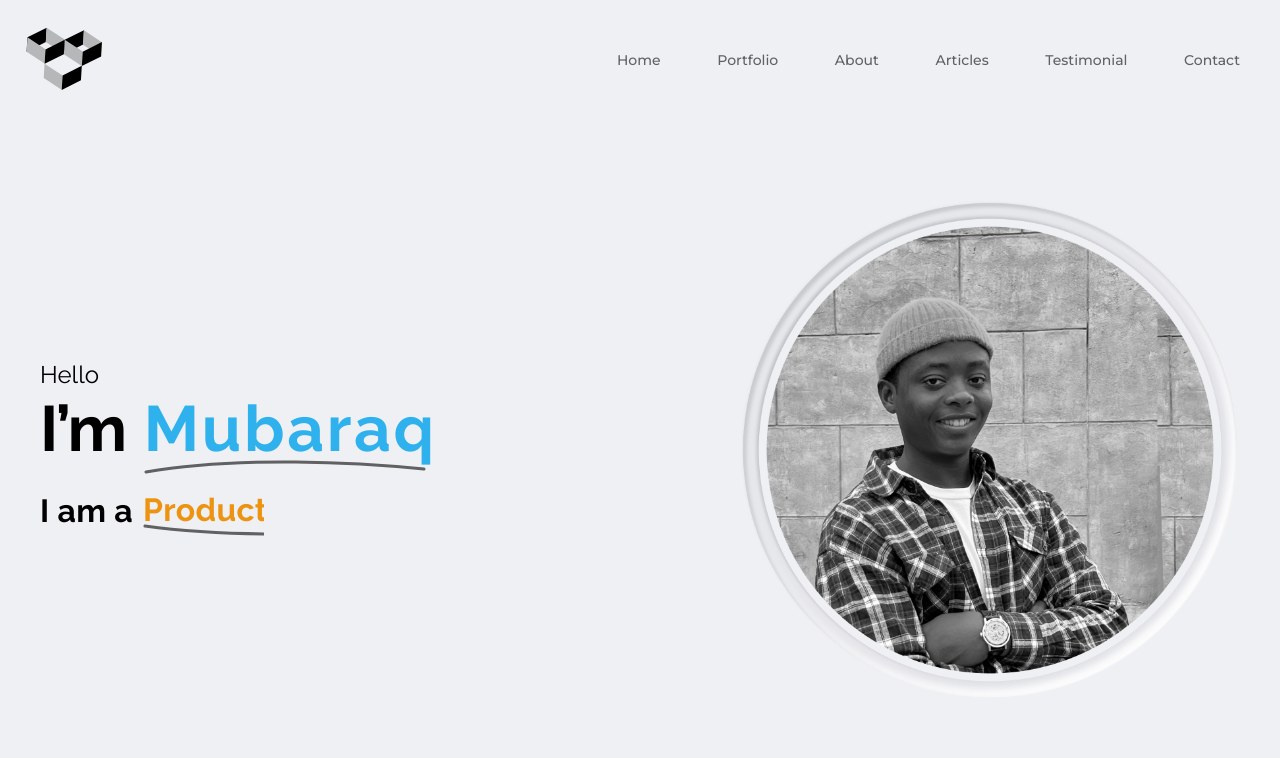
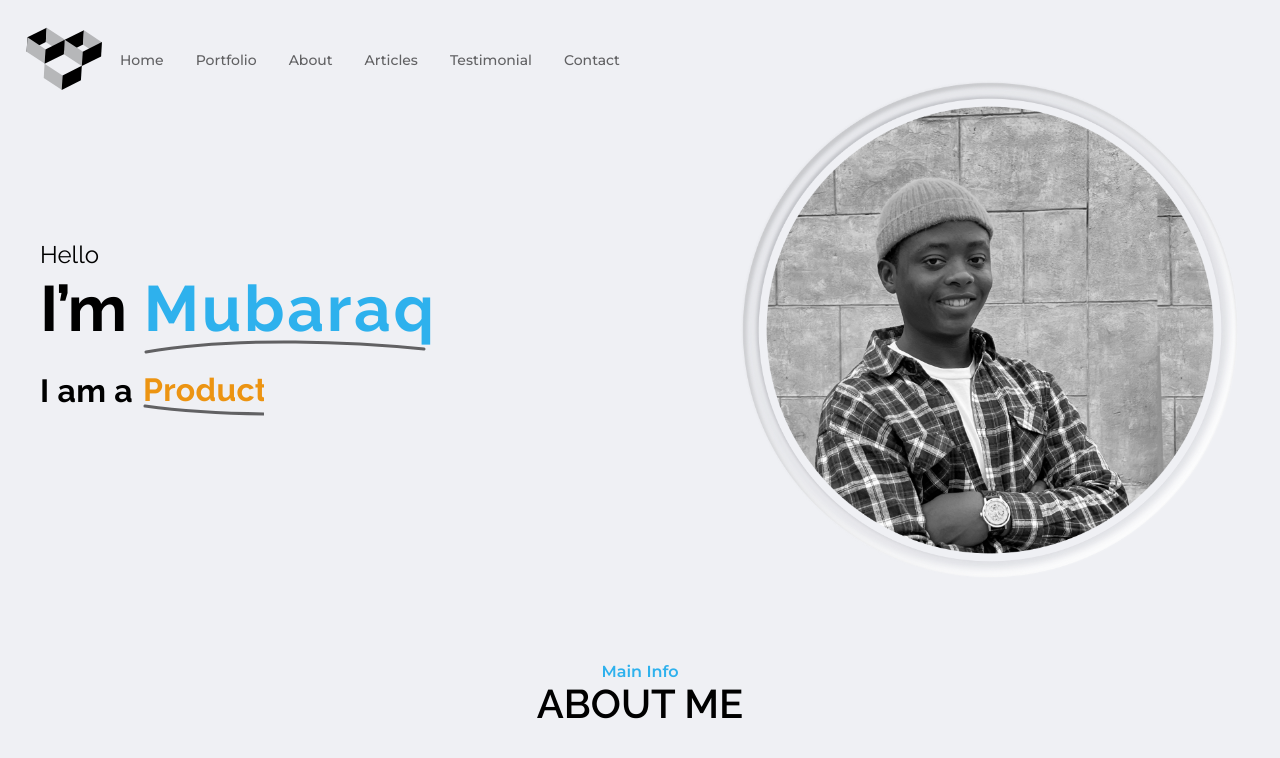
Before and after one commit to Misty-Arts/mubarak-portfolio, a Next.js app: page / in a window 1280 px wide. Shown: the top 758 px of the page. Built offline with nearby package versions, Linux system fonts and the light colour scheme.

Commit message:
Initiate  about page

```diff
--- a/src/app/page.tsx
+++ b/src/app/page.tsx
@@ -1,9 +1,11 @@
+import About from "@/components/LandingPage/About";
 import Home from "@/components/LandingPage/Home";
 
 export default function HomePage() {
   return (
     <>
       <Home />
+      <About />
     </>
   );
 }
--- /dev/null
+++ b/src/components/LandingPage/About/index.tsx
@@ -0,0 +1,14 @@
+import { FC } from "react";
+
+const About: FC = () => {
+  return (
+    <section id="about" className="custom-container">
+      <div className="text-center">
+        <p className="font-semibold text-blue">Main Info</p>
+        <h1 className="font-raleway font-semibold text-40px">ABOUT ME</h1>
+      </div>
+    </section>
+  );
+};
+
+export default About;
--- a/src/components/Navbar/Desktop.tsx
+++ b/src/components/Navbar/Desktop.tsx
@@ -5,13 +5,14 @@ import { navItems } from ".";
 
 const DesktopNav: FC = () => {
   return (
-    <div className="flex justify-between items-center h-30">
+    <div className="flex justify-between fixed items-center h-30">
       <span>
         <MubaraqLogo />
       </span>
       <div className="max-w-655px w-full flex justify-between">
         {navItems.map((item) => (
           <Link
+            key={item.href}
             href={item.href}
             className="text-grey px-4 py-2 font-medium text-sm leading-6 hover:text-blue hover:border-b-2 hover:border-blue hover:rounded-lg"
           >
--- a/src/components/Navbar/Mobile.tsx
+++ b/src/components/Navbar/Mobile.tsx
@@ -5,9 +5,10 @@ import { navItems } from ".";
 const MobileNav: FC = () => {
   return (
     <div className="custom-container">
-      <div className="mx-auto w-fit text-center">
+      <div className="mx-auto w-fit fixed top-0 right-0 text-center">
         {navItems.map((item) => (
           <Link
+            key={item.href}
             href={item.href}
             className="block text-grey px-4 py-2 font-medium text-sm leading-6 hover:text-blue hover:border-b-2 hover:border-blue hover:rounded-lg"
           >
--- a/src/components/Navbar/index.tsx
+++ b/src/components/Navbar/index.tsx
@@ -36,7 +36,7 @@ export const navItems = [
 const Navbar: FC = () => {
   const [isOpen, setIsOpen] = useState(false);
   return (
-    <nav className="custom-container">
+    <nav className="custom-container relative">
       <div className="md:hidden">
         <div className="flex justify-between items-center">
           <MubaraqLogo />
--- a/tailwind.config.js
+++ b/tailwind.config.js
@@ -20,16 +20,23 @@ module.exports = {
         "655px": "655px",
       },
       fontSize: {
-        "64px": ["64px", {
+        "40px": ["40px", { lineHeight: "40px" }],
+        "64px": [
+          "64px",
+          {
             lineHeight: "63px",
             letterSpacing: "0.01em",
             fontWeight: "bold",
-        }],
-        "32px": ["32px", {
+          },
+        ],
+        "32px": [
+          "32px",
+          {
             lineHeight: "57px",
             letterSpacing: "0.01em",
             fontWeight: "bold",
-        }],
+          },
+        ],
       },
       colors: {
         grey: "#616163",
@@ -37,7 +44,7 @@ module.exports = {
         bg: "#EFF0F4",
         orange: "#EC9412",
         wine: "#CC3A3B",
-        green: "#1FC586"
+        green: "#1FC586",
       },
       spacing: {
         30: "120px",
```
Also changed, not shown: public/picture frame with neomorphic effect.png (added). Lines whose indentation alone changed are shown as unchanged.
